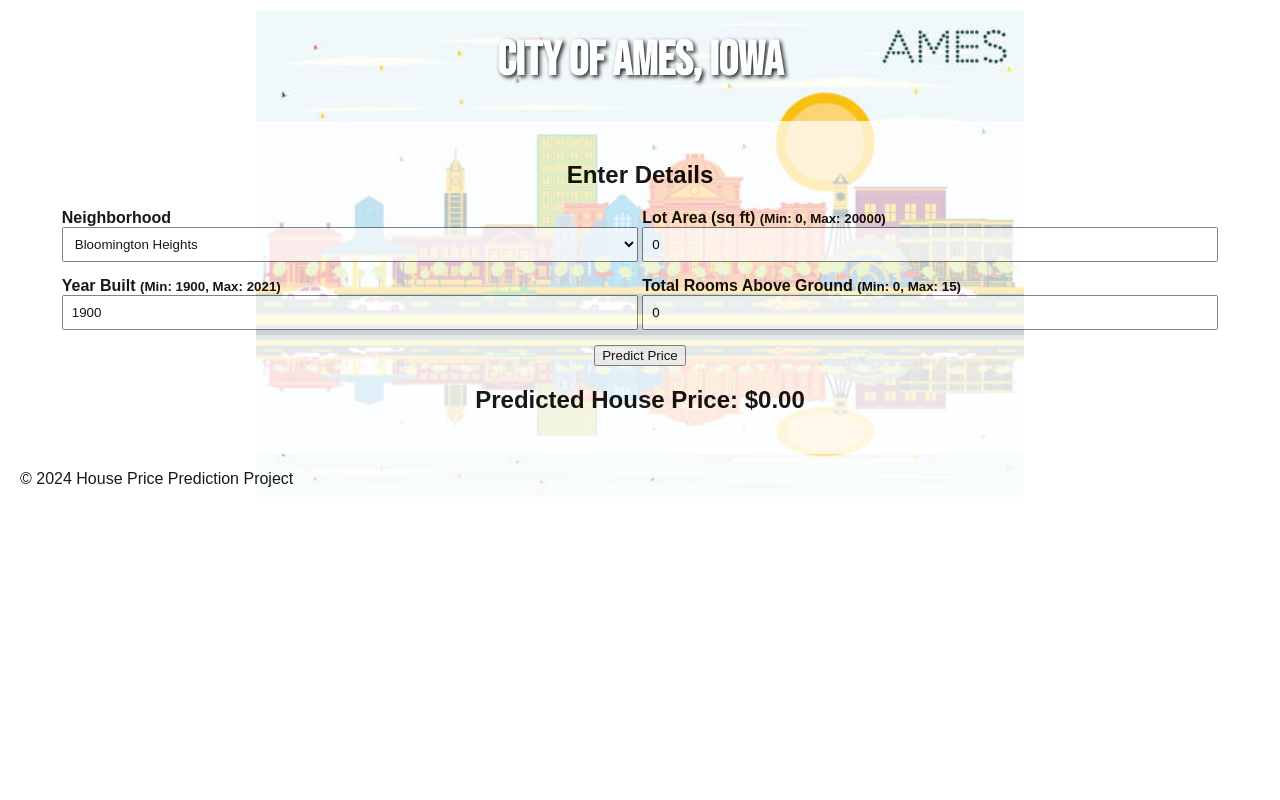
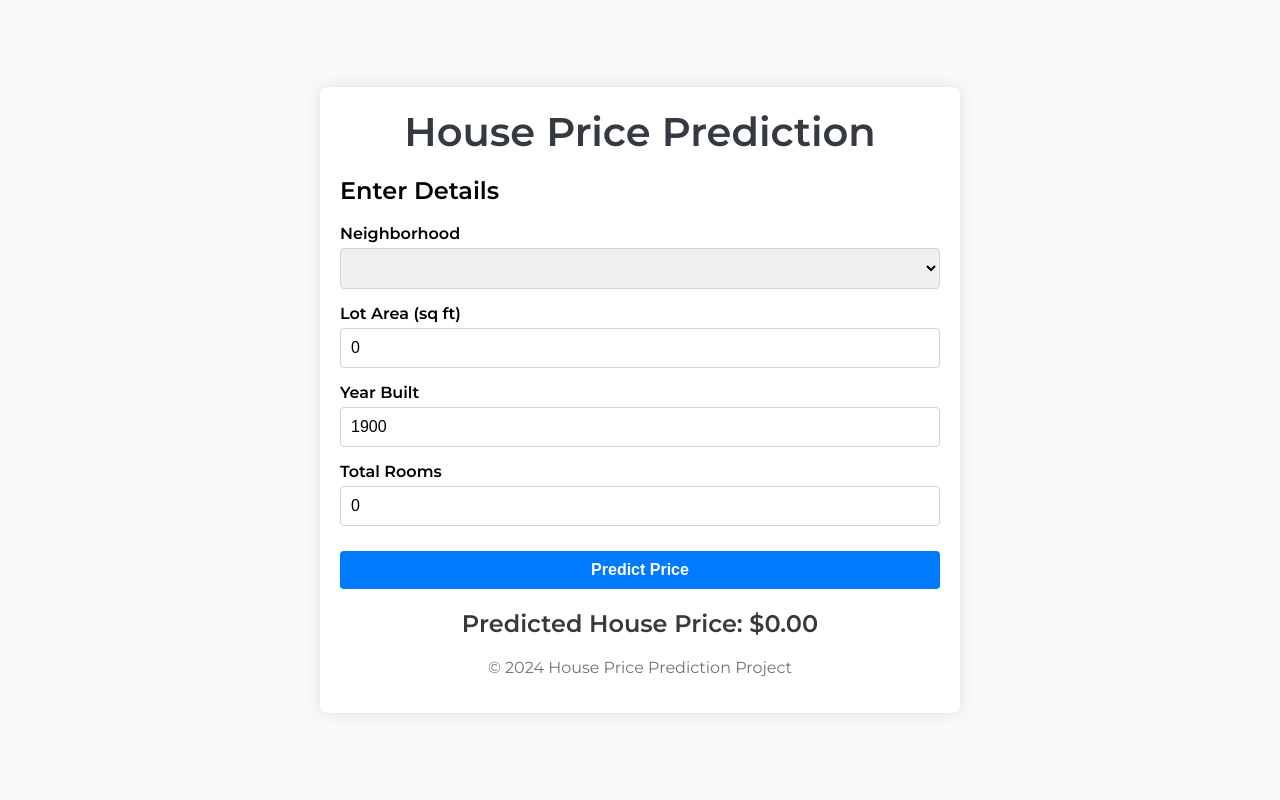
Before and after one commit to Da1212e77/ANA680Final, a Flask app: page / in a window 1280 px wide. Run offline with Flask 3, Linux system fonts and the light colour scheme; lists and menus that the app fills with data are empty; parts of the project's set-up code (start-up, migrations or seed data) failed here and were passed over.

Commit message:
updated index

```diff
--- a/templates/index.html
+++ b/templates/index.html
@@ -4,98 +4,113 @@
     <meta charset="UTF-8">
     <meta name="viewport" content="width=device-width, initial-scale=1.0">
     <title>House Price Prediction</title>
-    <link rel="stylesheet" href="styles.css">
-    <link href="https://fonts.googleapis.com/css2?family=Bebas+Neue&display=swap" rel="stylesheet">
+    <link rel="stylesheet" href="https://cdnjs.cloudflare.com/ajax/libs/font-awesome/5.15.3/css/all.min.css">
+    <link href="https://fonts.googleapis.com/css2?family=Montserrat:wght@300;400;600&display=swap" rel="stylesheet">
     <style>
         body {
-            font-family: Arial, sans-serif;
-            margin: 20px;
-            background-image: url('images/istockphoto-1145974302-612x612.jpg');
-            background-size: 60%;
-            background-repeat: no-repeat;
-            background-position: center;
-            opacity: 0.9;
+            font-family: 'Montserrat', sans-serif;
+            background-color: #f8f9fa;
+            display: flex;
+            justify-content: center;
+            align-items: center;
+            height: 100vh;
+            margin: 0;
         }
-        .content {
-            background: rgba(255, 255, 255, 0.8);
+        .container {
+            background-color: #ffffff;
+            border-radius: 8px;
+            box-shadow: 0 0 15px rgba(0, 0, 0, 0.1);
+            max-width: 600px;
+            width: 100%;
             padding: 20px;
-            border-radius: 10px;
+        }
+        header {
             text-align: center;
+            margin-bottom: 20px;
         }
-        h1 {
-            font-family: 'Bebas Neue', sans-serif;
-            font-size: 3em;
-            color: white;
-            text-shadow: 2px 2px 4px #000000;
-            text-align: center;
+        header h1 {
+            font-size: 2.5em;
+            margin: 0;
+            color: #343a40;
         }
         .input-group {
             margin-bottom: 15px;
-            text-align: left;
-            display: inline-block;
-            width: 48%;
+            width: 100%;
         }
         label {
             display: block;
-            font-weight: bold;
+            margin-bottom: 5px;
+            font-weight: 600;
         }
         input[type="number"], select {
             width: 100%;
-            padding: 8px;
+            padding: 10px;
+            border: 1px solid #ced4da;
+            border-radius: 4px;
             box-sizing: border-box;
+            font-size: 1em;
+        }
+        .input-group-half {
+            width: 48%;
+            display: inline-block;
+        }
+        .input-group-half:first-child {
+            margin-right: 4%;
+        }
+        button {
+            width: 100%;
+            padding: 10px;
+            background-color: #007bff;
+            color: #ffffff;
+            border: none;
+            border-radius: 4px;
+            font-size: 1em;
+            font-weight: 600;
+            cursor: pointer;
+            margin-top: 10px;
+        }
+        button:hover {
+            background-color: #0056b3;
         }
         .result {
             margin-top: 20px;
+            text-align: center;
+        }
+        .result h2 {
+            font-size: 1.5em;
+            color: #343a40;
+        }
+        footer {
+            text-align: center;
+            margin-top: 20px;
+            color: #6c757d;
         }
     </style>
 </head>
 <body>
+    <div class="container">
         <header>
-        <h1>City of Ames, Iowa</h1>
+            <h1>House Price Prediction</h1>
         </header>
-    <main class="content">
+        <main>
             <section>
                 <h2>Enter Details</h2>
                 <div class="input-group">
                     <label for="neighborhood">Neighborhood</label>
                     <select id="neighborhood">
-                    <option value="Blmngtn">Bloomington Heights</option>
-                    <option value="Blueste">Bluestem</option>
-                    <option value="BrDale">Briardale</option>
-                    <option value="BrkSide">Brookside</option>
-                    <option value="ClearCr">Clear Creek</option>
-                    <option value="CollgCr">College Creek</option>
-                    <option value="Crawfor">Crawford</option>
-                    <option value="Edwards">Edwards</option>
-                    <option value="Gilbert">Gilbert</option>
-                    <option value="IDOTRR">Iowa DOT and Rail Road</option>
-                    <option value="MeadowV">Meadow Village</option>
-                    <option value="Mitchel">Mitchell</option>
-                    <option value="Names">North Ames</option>
-                    <option value="NoRidge">Northridge</option>
-                    <option value="NPkVill">Northpark Villa</option>
-                    <option value="NridgHt">Northridge Heights</option>
-                    <option value="NWAmes">Northwest Ames</option>
-                    <option value="OldTown">Old Town</option>
-                    <option value="SWISU">South & West of Iowa State University</option>
-                    <option value="Sawyer">Sawyer</option>
-                    <option value="SawyerW">Sawyer West</option>
-                    <option value="Somerst">Somerset</option>
-                    <option value="StoneBr">Stone Brook</option>
-                    <option value="Timber">Timberland</option>
-                    <option value="Veenker">Veenker</option>
+                        <!-- Options truncated for brevity -->
                     </select>
                 </div>
                 <div class="input-group">
-                <label for="lotArea">Lot Area (sq ft) <small>(Min: 0, Max: 20000)</small></label>
+                    <label for="lotArea">Lot Area (sq ft)</label>
                     <input type="number" id="lotArea" min="0" max="20000" step="100" value="0">
                 </div>
                 <div class="input-group">
-                <label for="yearBuilt">Year Built <small>(Min: 1900, Max: 2021)</small></label>
+                    <label for="yearBuilt">Year Built</label>
                     <input type="number" id="yearBuilt" min="1900" max="2021" step="1" value="1900">
                 </div>
                 <div class="input-group">
-                <label for="totRmsAbvGrd">Total Rooms Above Ground <small>(Min: 0, Max: 15)</small></label>
+                    <label for="totRmsAbvGrd">Total Rooms</label>
                     <input type="number" id="totRmsAbvGrd" min="0" max="15" step="1" value="0">
                 </div>
                 <button onclick="predictPrice()">Predict Price</button>
@@ -107,4 +122,36 @@
         <footer>
             <p>&copy; 2024 House Price Prediction Project</p>
         </footer>
+    </div>
     <script>
+        function predictPrice() {
+            const data = {
+                neighborhood: document.getElementById('neighborhood').value,
+                yearBuilt: document.getElementById('yearBuilt').value,
+                lotArea: document.getElementById('lotArea').value,
+                totRmsAbvGrd: document.getElementById('totRmsAbvGrd').value
+            };
+
+            fetch('/predict', {
+                method: 'POST',
+                headers: {
+                    'Content-Type': 'application/json'
+                },
+                body: JSON.stringify(data)
+            })
+            .then(response => response.json())
+            .then(result => {
+                if (result.predicted_price !== undefined) {
+                    document.getElementById('predictedPrice').innerText = `$${result.predicted_price.toFixed(2)}`;
+                } else {
+                    document.getElementById('predictedPrice').innerText = `Error: ${result.error}`;
+                }
+            })
+            .catch(error => {
+                console.error('Error:', error);
+                document.getElementById('predictedPrice').innerText = `Error: ${error}`;
+            });
+        }
+    </script>
+</body>
+</html>
```
Lines whose indentation alone changed are shown as unchanged.
